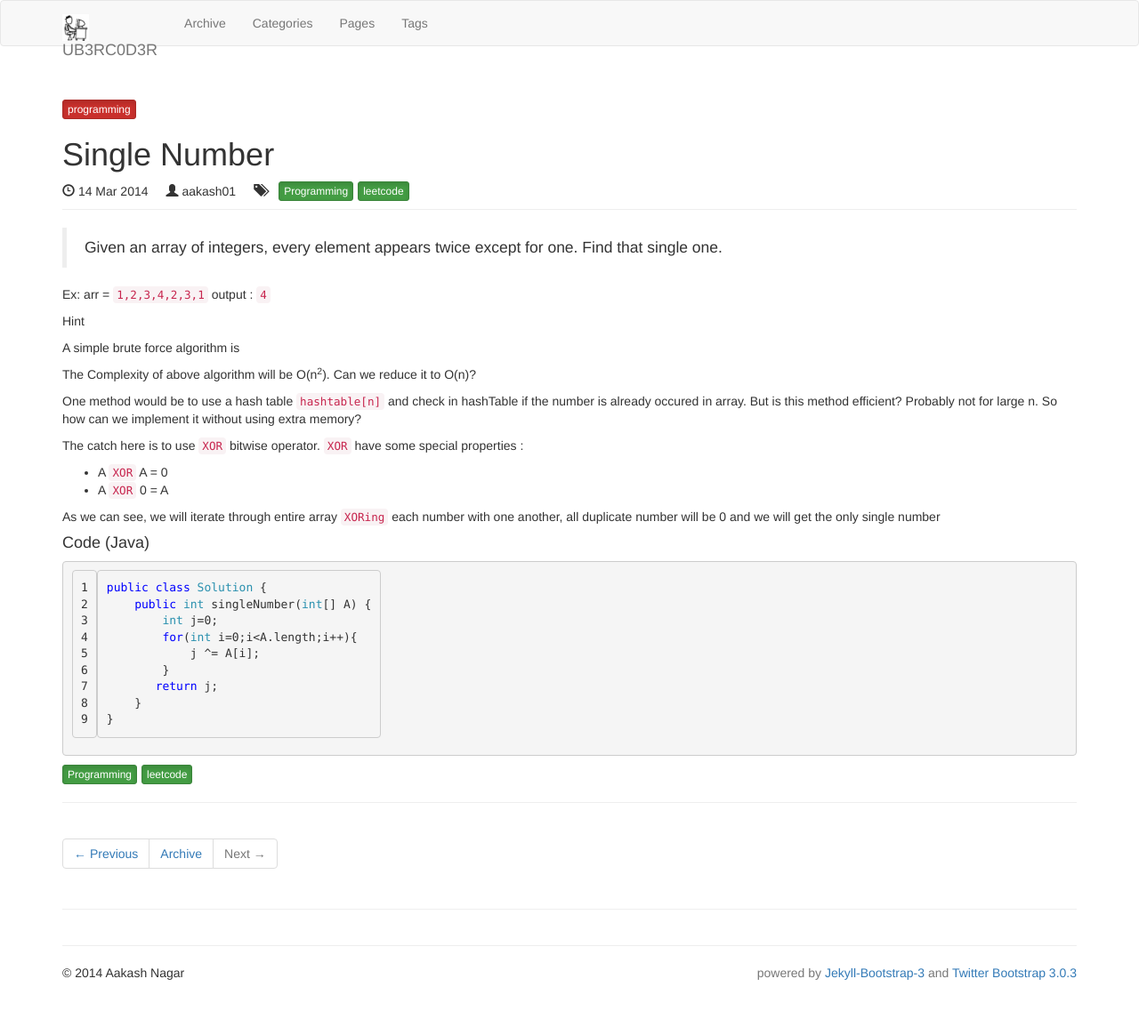
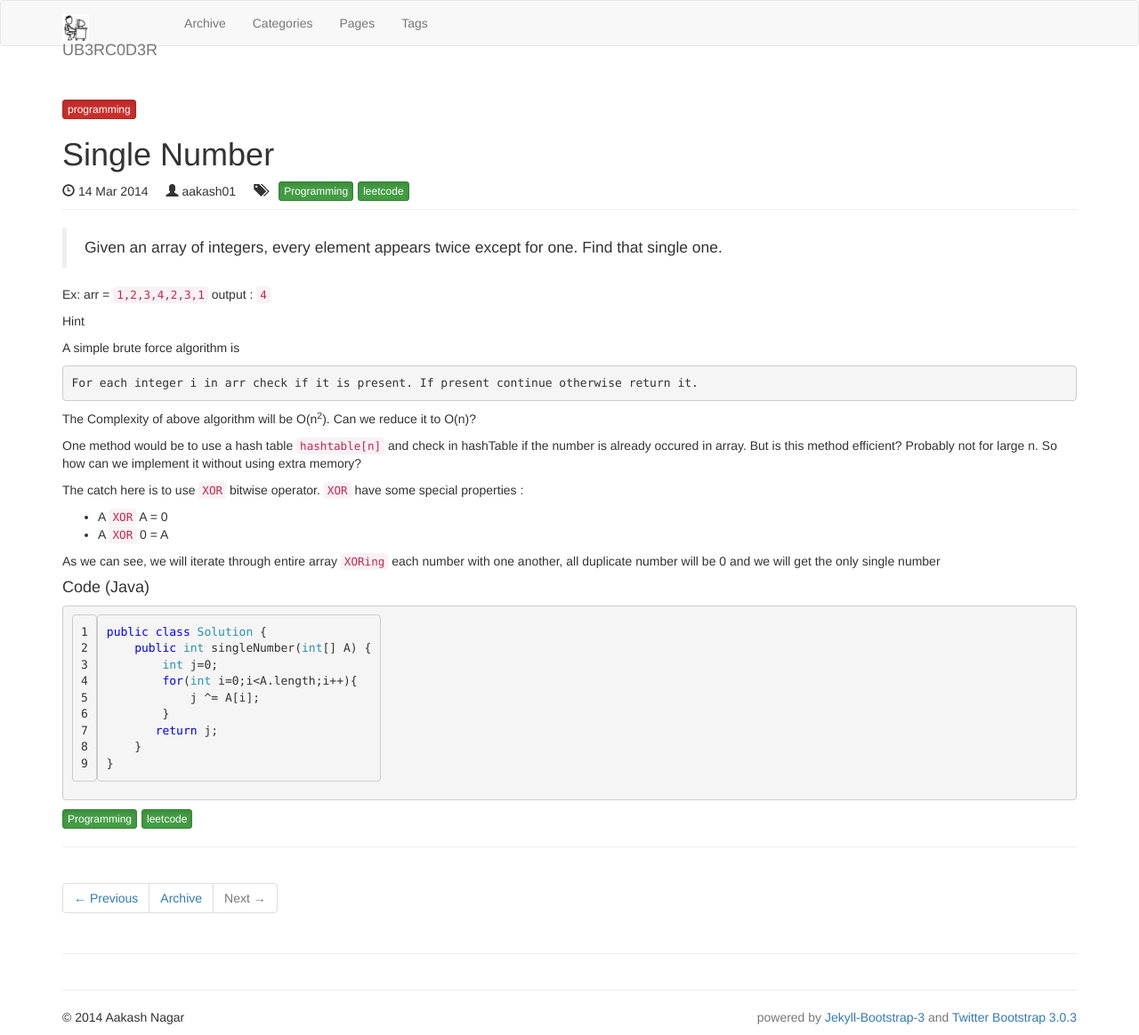
Before and after one commit to aakash01/aakash01.github.io, a Jekyll site: the page built from _posts/2014-03-14-single-number.md, in a window 1280 px wide. Shown: the whole page at 89% size. Built offline with Jekyll 4.4.1, drawn with Linux system fonts in a browser that asks for light colours; nearby versions of some CDN libraries; library files that are not in the unit come from our copies; before the commit the page ends 1114 px from its top, so only the background shows below that.

Commit message:
updated post markdown

```diff
--- a/_posts/2014-03-14-single-number.md
+++ b/_posts/2014-03-14-single-number.md
@@ -18,6 +18,8 @@ Ex:
 
 
  A simple brute force algorithm is
+
+    For each integer i in arr check if it is present. If present continue otherwise return it.
 
 The Complexity of above algorithm will be O(n<sup>2</sup>). Can we reduce it to O(n)?
 
```
